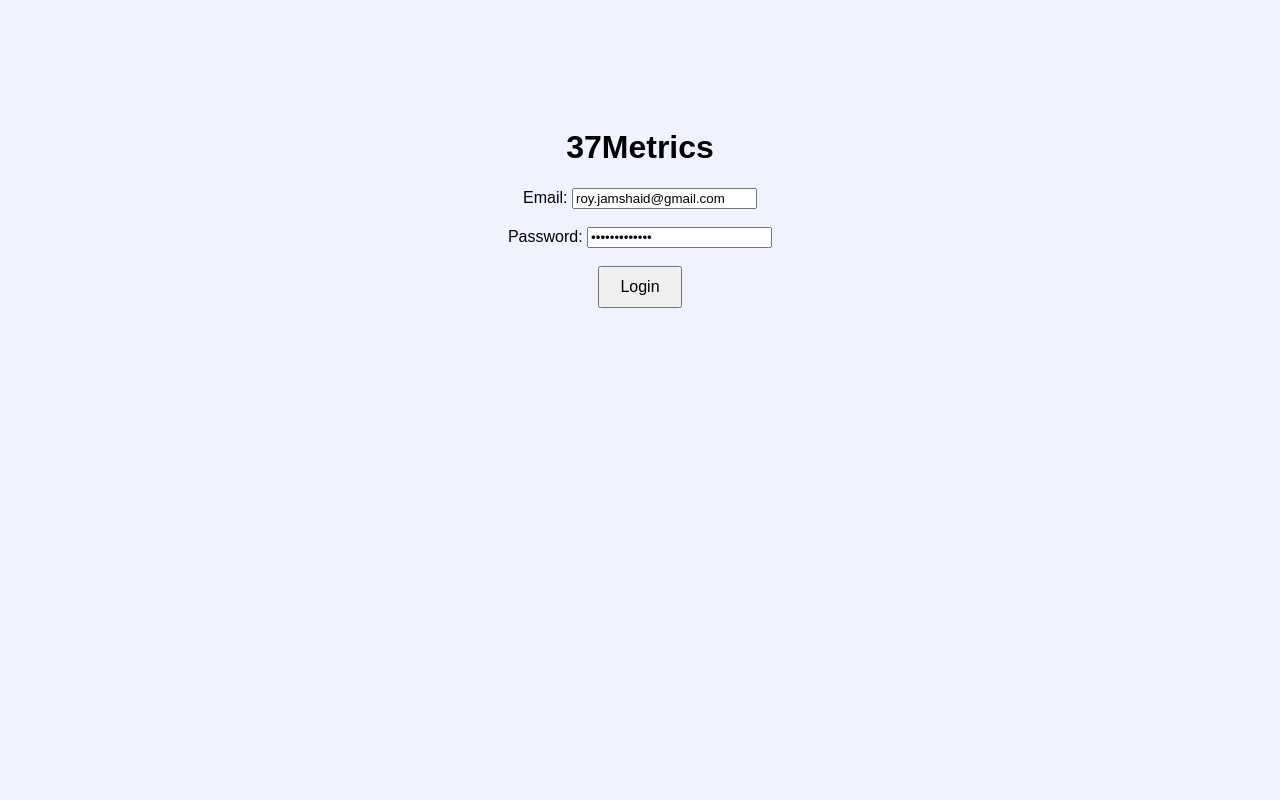
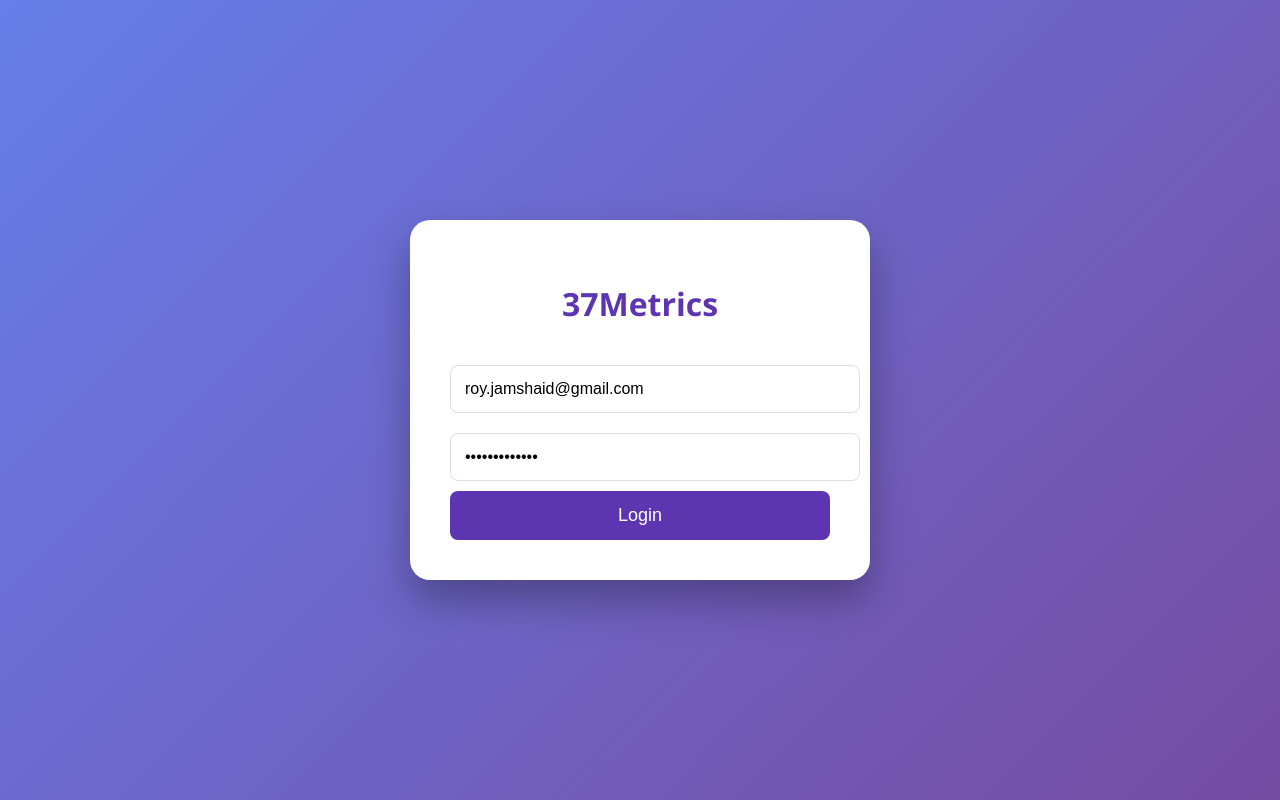
Before and after one commit to Swalehjamshaid/Website-Quality-Check-, a Flask app: template templates/login.html in a window 1280 px wide. Run offline with Flask 3, Linux system fonts and the light colour scheme; the template is opened without the code that fills it, so the values that code supplies are empty; parts of the project's set-up code (start-up, migrations or seed data) failed here and were passed over.

Commit message:
Update login.html

```diff
--- a/templates/login.html
+++ b/templates/login.html
@@ -1,10 +1,32 @@
 <!DOCTYPE html>
-<html><head><title>37Metrics Login</title><style>body{font-family:Arial;background:#f0f2ff;padding:100px;text-align:center;}</style></head>
+<html>
+<head>
+  <title>37Metrics - Login</title>
+  <meta name="viewport" content="width=device-width, initial-scale=1">
+  <style>
+    body {font-family: 'Segoe UI', sans-serif; background: linear-gradient(135deg, #667eea 0%, #764ba2 100%); margin:0; height:100vh; display:flex; align-items:center; justify-content:center;}
+    .card {background:white; padding:40px; border-radius:20px; box-shadow:0 20px 40px rgba(0,0,0,0.3); width:380px;}
+    h1 {text-align:center; color:#5e35b1; margin-bottom:30px;}
+    input {width:100%; padding:14px; margin:10px 0; border:1px solid #ddd; border-radius:8px; font-size:16px;}
+    button {width:100%; padding:14px; background:#5e35b1; color:white; border:none; border-radius:8px; font-size:18px; cursor:pointer;}
+    .flash {padding:15px; margin:15px 0; border-radius:8px; background:#f8d7da; color:#721c24;}
+  </style>
+</head>
 <body>
-<h1>37Metrics</h1>
-<form method="post">
-  Email: <input name="email" value="roy.jamshaid@gmail.com"><br><br>
-  Password: <input name="password" type="password" value="Jamshaid,1981"><br><br>
-  <button type="submit" style="padding:10px 20px;font-size:16px;">Login</button>
-</form>
-</body></html>
+<div class="card">
+  <h1>37Metrics</h1>
+  {% with messages = get_flashed_messages(with_categories=true) %}
+    {% if messages %}
+      {% for cat, msg in messages %}
+        <div class="flash">{{ msg }}</div>
+      {% endfor %}
+    {% endif %}
+  {% endwith %}
+  <form method="post">
+    <input name="email" placeholder="Email" value="roy.jamshaid@gmail.com" required>
+    <input name="password" type="password" placeholder="Password" value="Jamshaid,1981" required>
+    <button type="submit">Login</button>
+  </form>
+</div>
+</body>
+</html>
```
